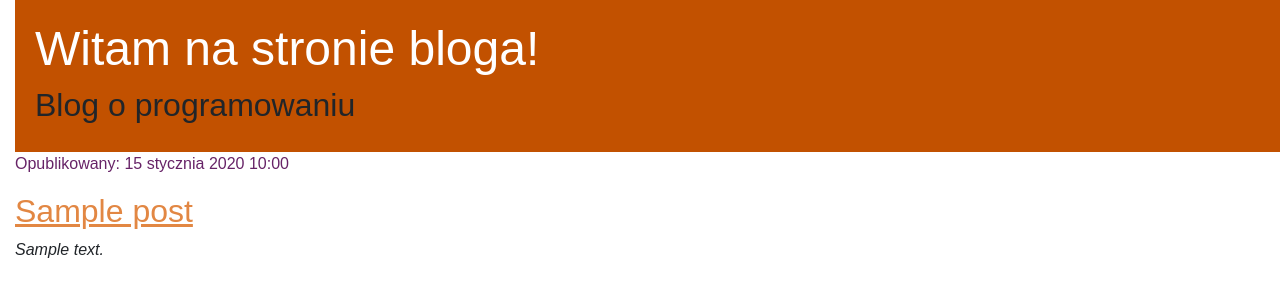
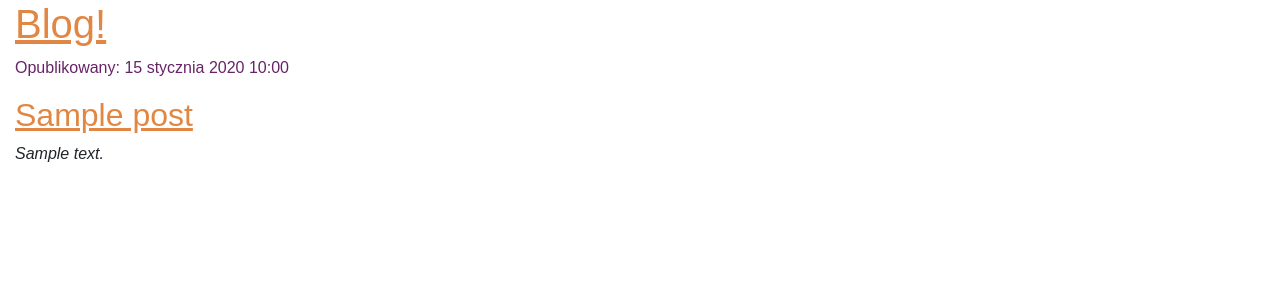
Before and after one commit to Bastian8004/djangoblog, a Django app: page / in a window 1280 px wide. Shown: the top 300 px of the page. Run offline with Django 4.2, Linux system fonts and the light colour scheme; tables that the repository leaves empty hold one stand-in row (values such as "Sample post").

Commit message:
zmiany - html/css

```diff
--- /dev/null
+++ b/blog/templates/blog/base.html
@@ -0,0 +1,23 @@
+{% load static %}
+<html lang="pl">
+    <head>
+        <meta charset="UTF-8">
+        <link href="https://cdn.jsdelivr.net/npm/bootstrap@5.3.0-alpha1/dist/css/bootstrap.min.css" rel="stylesheet" integrity="sha384-GLhlTQ8iRABdZLl6O3oVMWSktQOp6b7In1Zl3/Jr59b6EGGoI1aFkw7cmDA6j6gD" crossorigin="anonymous">
+        <link rel="stylesheet" href="{% static 'css/blog.css' %}">
+        <title>BlogDjango</title>
+    </head>
+    <body>
+    <div class="pge-header">
+    <h1><a href="/">Blog!</a></h1>
+    </div>
+    <div class="content">
+        <div class="row">
+            <div class="col-md-8">
+                {% block content %}
+                {% endblock %}
+            </div>
+        </div>
+    </div>
+
+    </body>
+</html>
--- a/blog/templates/blog/post_list.html
+++ b/blog/templates/blog/post_list.html
@@ -1,24 +1,9 @@
-{% load static %}
-<html lang="pl">
-    <head>
-        <meta charset="UTF-8">
-        <link href="https://cdn.jsdelivr.net/npm/bootstrap@5.3.0-alpha1/dist/css/bootstrap.min.css" rel="stylesheet" integrity="sha384-GLhlTQ8iRABdZLl6O3oVMWSktQOp6b7In1Zl3/Jr59b6EGGoI1aFkw7cmDA6j6gD" crossorigin="anonymous">
-        <link rel="stylesheet" href="{% static 'css/blog.css' %}">
-        <title>BlogDjango</title>
-    </head>
-    <body>
-    <div class="page-header">
-    <h1><a href="">Witam na stronie bloga!</a></h1>
-    <h2>Blog o programowaniu</h2>
-
-    </div>
-        {% comment "komentarz"  %}
+{% extends 'blog/base.html' %}
+{% block content %}
+{% comment "komentarz"  %}
         Tutaj lista postów
         {%endcomment%}
         {% for post in posts %}
- <div class="content">
-     <div class="row">
-         <div class="col-md-8">
     <div class="post">
         <div class="data">
         <p>Opublikowany: {{post.publish_date}}</p>
@@ -27,12 +12,4 @@
         <em>{{post.text|linebreaksbr}}</em>
     </div>
         {% endfor%}
-         </div>
-    </div>
- </div>
-
-    <div class="stopka">
-
-    </div>
-    </body>
-</html>
+    {% endblock %}
```
